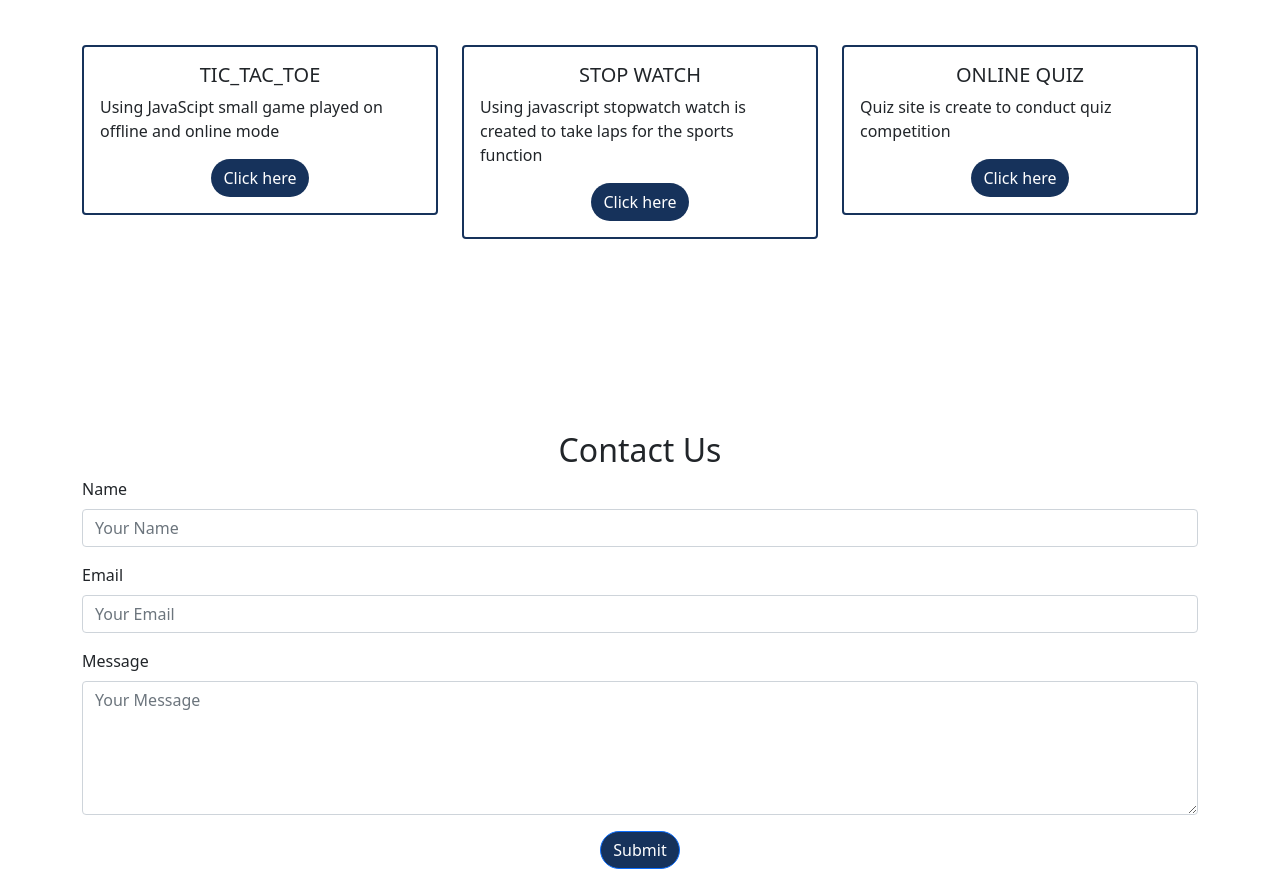
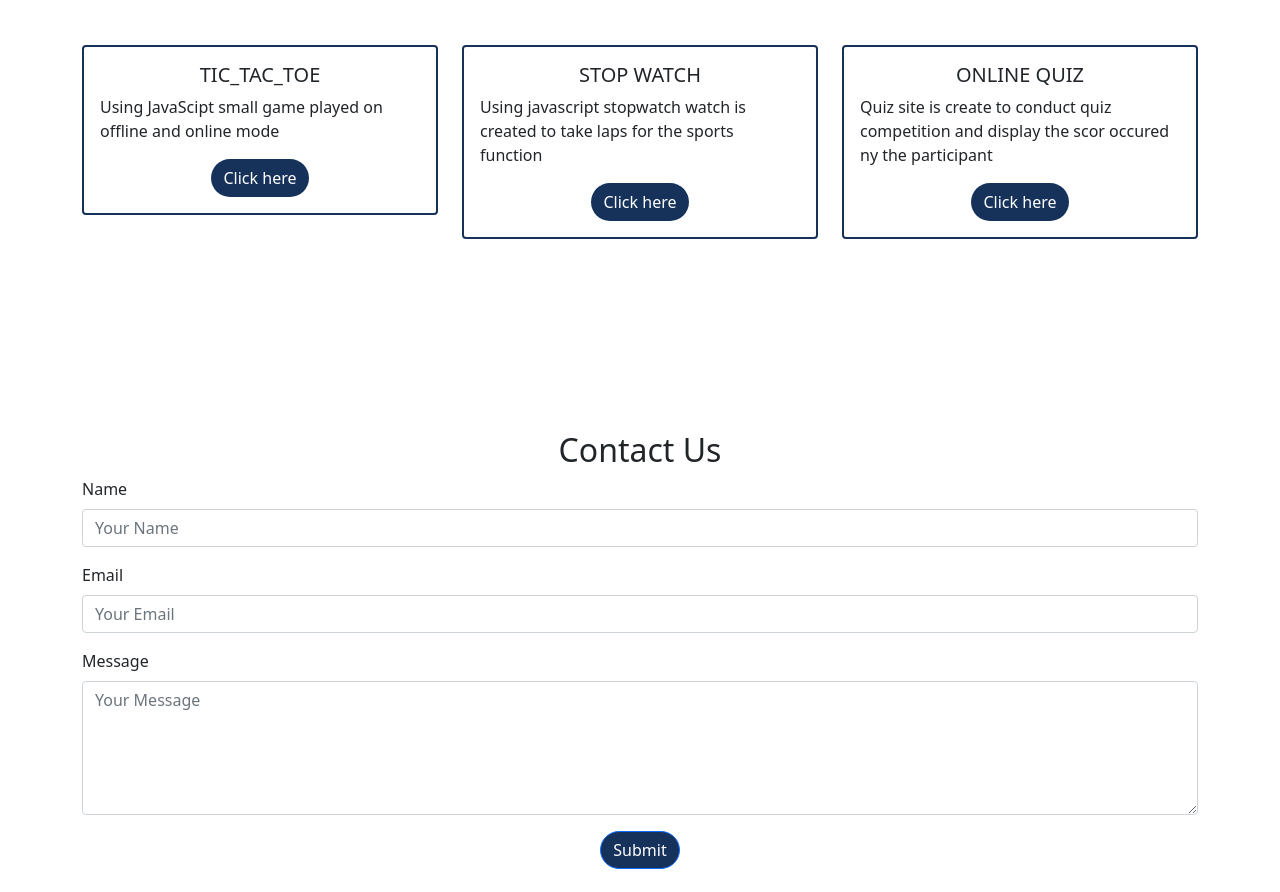
Before and after one commit to Siva1232003/prodigy, a plain HTML site: page portfolio/portfolio.html in a window 1280 px wide. Shown: the part 1414-2306 px from the top of the page. Drawn offline with nearby package versions, Linux system fonts and the light colour scheme.

Commit message:
Update portfolio.html

```diff
--- a/portfolio/portfolio.html
+++ b/portfolio/portfolio.html
@@ -155,7 +155,7 @@
                         <div class="card-body">
                             <h5 class="card-title text-center">ONLINE QUIZ</h5>
 
-                            <p class="card-text">Quiz site is create to conduct quiz competition </p>
+                            <p class="card-text">Quiz site is create to conduct quiz competition and display the scor occured ny the participant </p>
                             <button class="btn m-auto d-block">Click here</button>
                         </div>
                     </div>
```
